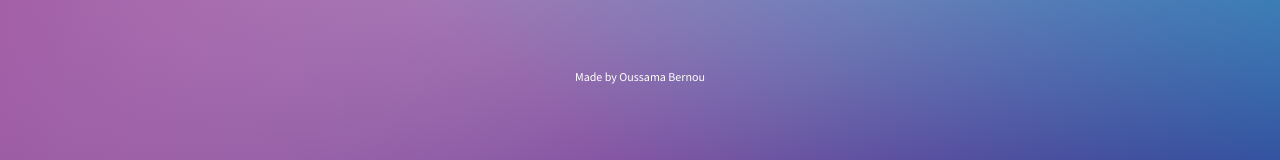
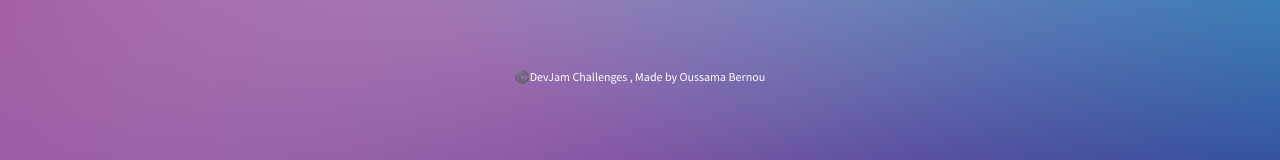
Before and after one commit to 0ussamaBernou/dev-jam-challenges, a plain HTML site: page random-user-api/index.html in a window 1280 px wide. Shown: the part 588-748 px from the top of the page. Drawn offline with Linux system fonts and the light colour scheme; no server answers.

```diff
--- a/random-user-api/index.html
+++ b/random-user-api/index.html
@@ -28,7 +28,7 @@
         <img src="" alt="" class="image" />
       </section>
       <button id="fetch-btn">New User</button>
-      <span>Made by Oussama Bernou</span>
+      <span>©️DevJam Challenges , Made by Oussama Bernou</span>
     </main>
 
     <script type="text/javascript" src="./js/main.js"></script>
```
